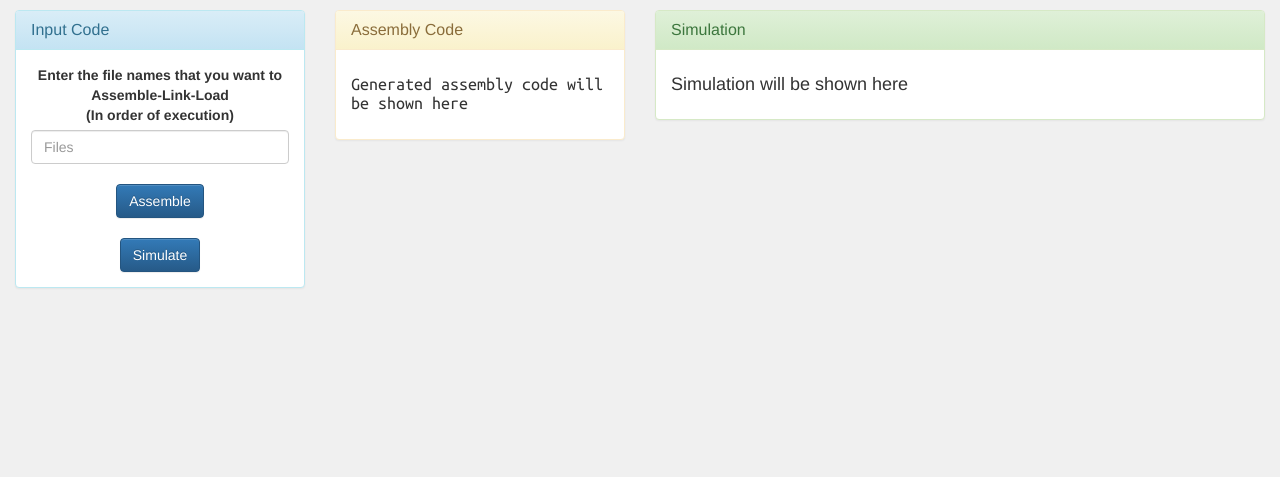
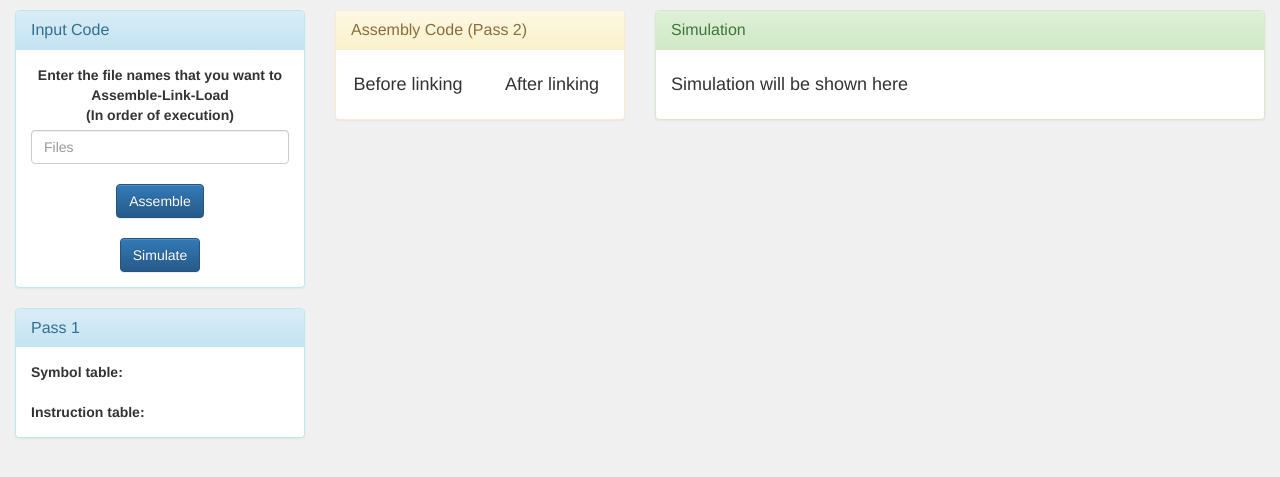
Before and after one commit to nitish6174/AssemblerLinkerLoader, a Flask app: page / in a window 1280 px wide. Shown: the top 477 px of the page. Run offline with Flask 2, Linux system fonts and the light colour scheme; some libraries are stand-ins or nearby versions.

Commit message:
Adjusted ajax request to get both unlinked and linked assembly code

```diff
--- a/app.py
+++ b/app.py
@@ -27,16 +27,23 @@ def generate():
 		loader.load(mainfile, offset)
 		machine.convert(mainfile)
 
+		f=open("Output/"+files[-1].split('.')[0]+'.assemble','r')
+		code=f.read()
+		f.close()
+		code = code.split('\n')
+		for i in range(0,len(code)):
+			code[i] = "<span id=\""+str(i+1)+"\">"+code[i]+"</span><br>"
+		unlinked_code = ''.join(code)
+
 		f=open("Output/"+mainfile,'r')
 		code=f.read()
 		f.close()
 		code = code.split('\n')
 		for i in range(0,len(code)):
 			code[i] = "<span id=\""+str(i+1)+"\">"+code[i]+"</span><br>"
-		# code = code.replace("\n","<br>")
-		code = ''.join(code)
-		# print code
-		return json.dumps({'symbols':symbols,'code':code})
+		linked_code = ''.join(code)
+
+		return json.dumps({'symbols':symbols,'unlinked_code':unlinked_code,'linked_code':linked_code})
 
 # @app.route('/simulate', methods=['POST'])
 # def simulate():
--- a/static/css/main.css
+++ b/static/css/main.css
@@ -1,6 +1,10 @@
 body {
 	background-color: #f0f0f0;
 }
-#symbolList {
+#symbolTable , #instructionTable {
 	overflow: auto;
 }
+.code {
+	font-family:'Ubuntu Mono';
+	font-size:16px;
+}
--- a/static/js/main.js
+++ b/static/js/main.js
@@ -7,19 +7,19 @@ document.querySelector('#generateButton').onclick = function() {
 			files: filetext
 		},
 		success: function(data) {
-			console.log(data);
 			data = JSON.parse(data);
 			symbols = data["symbols"];
-			code = data["code"];
-			// console.log(data);
-			$('#symbolList').html('');
+			unlinked_code = data["unlinked_code"];
+			linked_code = data["linked_code"];
+			$('#symbolTable').html('');
 			for (var key in symbols)
 			{
 				appendtext = '<strong>'+key+':</strong><br>';
 				appendtext += JSON.stringify(symbols[key])+'<br>';
-				$('#symbolList').html($('#symbolList').html()+appendtext);
+				$('#symbolTable').html($('#symbolTable').html()+appendtext);
 			}
-			$('#assembly_code').html(code);
+			$('#unlinked_code').html(unlinked_code);
+			$('#linked_code').html(linked_code);
 		}
 	});
 }
--- a/templates/index.html
+++ b/templates/index.html
@@ -21,25 +21,45 @@
 						<input id="filetext" type="text" name="filetext" placeholder="Files" class="form-control">
 						<br>
 						<input type="submit" value="Assemble" class="btn btn-primary" id="generateButton">
-		    			<div id="symbolList"></div>
-		    			<br>
+						<br><br>
 						<!-- <label>Enter the name of the loaded file.<br></label> -->
 						<!-- <input id="file" type="text" name="file" placeholder="Loaded File" class="form-control"> -->
 						<!-- <br> -->
 						<input type="submit" value="Simulate" class="btn btn-primary">
 					</div>
 				</div>
-
+				<div class="panel panel-info">
+					<div class="panel-heading">
+						<h3 class="panel-title">Pass 1</h3>
+					</div>
+					<div class="panel-body">
+						<strong>Symbol table:</strong>
+						<div id="symbolTable"></div>
+						<br>
+						<strong>Instruction table:</strong>
+						<div id="instructionTable"></div>
+					</div>
+				</div>
 			</div>
 			<div class="col-md-3">
 				<div class="panel panel-warning">
 					<div class="panel-heading">
-				    	<h3 class="panel-title">Assembly Code</h3>
+						<h3 class="panel-title">Assembly Code (Pass 2)</h3>
 					</div>
 					<div class="panel-body">
-			    		<div id="assembly_code" style="font-family:'Ubuntu Mono'; font-size:16px;">
+						<div class="row">
+							<div class="col-sm-6">
+								<h4 class="text-center">Before linking</h4>
+								<div id="unlinked_code" class="code"></div>
+							</div>
+							<div class="col-sm-6">
+								<h4 class="text-center">After linking</h4>
+								<div id="linked_code" class="code"></div>
+							</div>
+						</div>
+						<!-- <div id="assembly_code" style="font-family:'Ubuntu Mono'; font-size:16px;">
 							<h4>Generated assembly code will be shown here</h4>
-			    		</div>
+						</div> -->
 					</div>
 				</div>
 			</div>
```
Also changed, not shown: 6 other files. Lines whose indentation alone changed are shown as unchanged.
